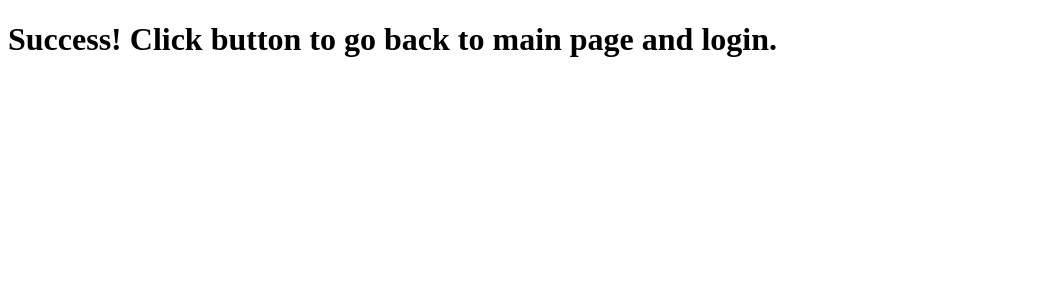
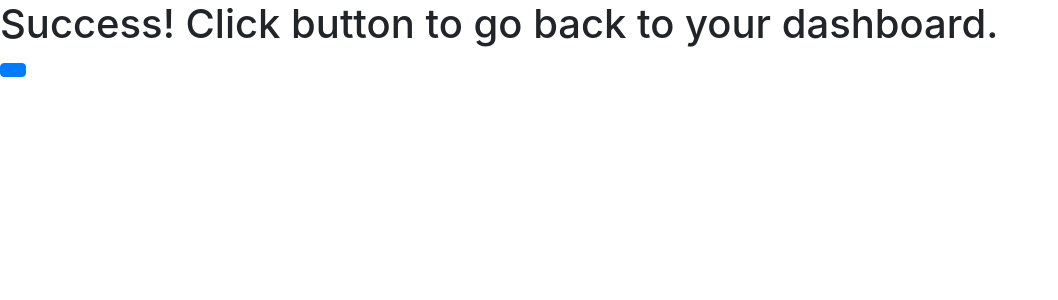
Before and after one commit to BusherBridi/Book-Review-Website, a Flask app: template templates/userCreationComplete.html in a window 1280 px wide. Shown: the top 300 px of the page, without its empty margins (0-1058 px from the left). Run offline with Flask 2, Linux system fonts and the light colour scheme; the template is opened without the code that fills it, so the values that code supplies are empty; some libraries are stand-ins or nearby versions.

Commit message:
fixed routing

```diff
--- a/templates/userCreationComplete.html
+++ b/templates/userCreationComplete.html
@@ -1,12 +1,18 @@
 <!DOCTYPE html>
 <html>
-    <head>
-        <title>
-            success
-        </title>
-    </head>
-    <body>
-        <h1>Success! Click button to go back to main page and login.</h1>
 
-    </body>
+<head>
+    <title>Success</title>
+    <link rel="stylesheet" href="https://stackpath.bootstrapcdn.com/bootstrap/4.5.0/css/bootstrap.min.css" integrity="sha384-9aIt2nRpC12Uk9gS9baDl411NQApFmC26EwAOH8WgZl5MYYxFfc+NcPb1dKGj7Sk" crossorigin="anonymous">
+    <link rel="stylesheet" href="../static/css/userCreationComplete.css">
+    <meta name="viewport" content="width=device-width, initial-scale=1.0">
+</head>
+
+<body>
+    <h1>Success! Click button to go back to your dashboard.</h1>
+    <form class="form-group" action="{{url_for('.index')}}">
+        <button class="btn btn-primary " type="submit "></button>
+    </form>
+</body>
+
 </html>
```
